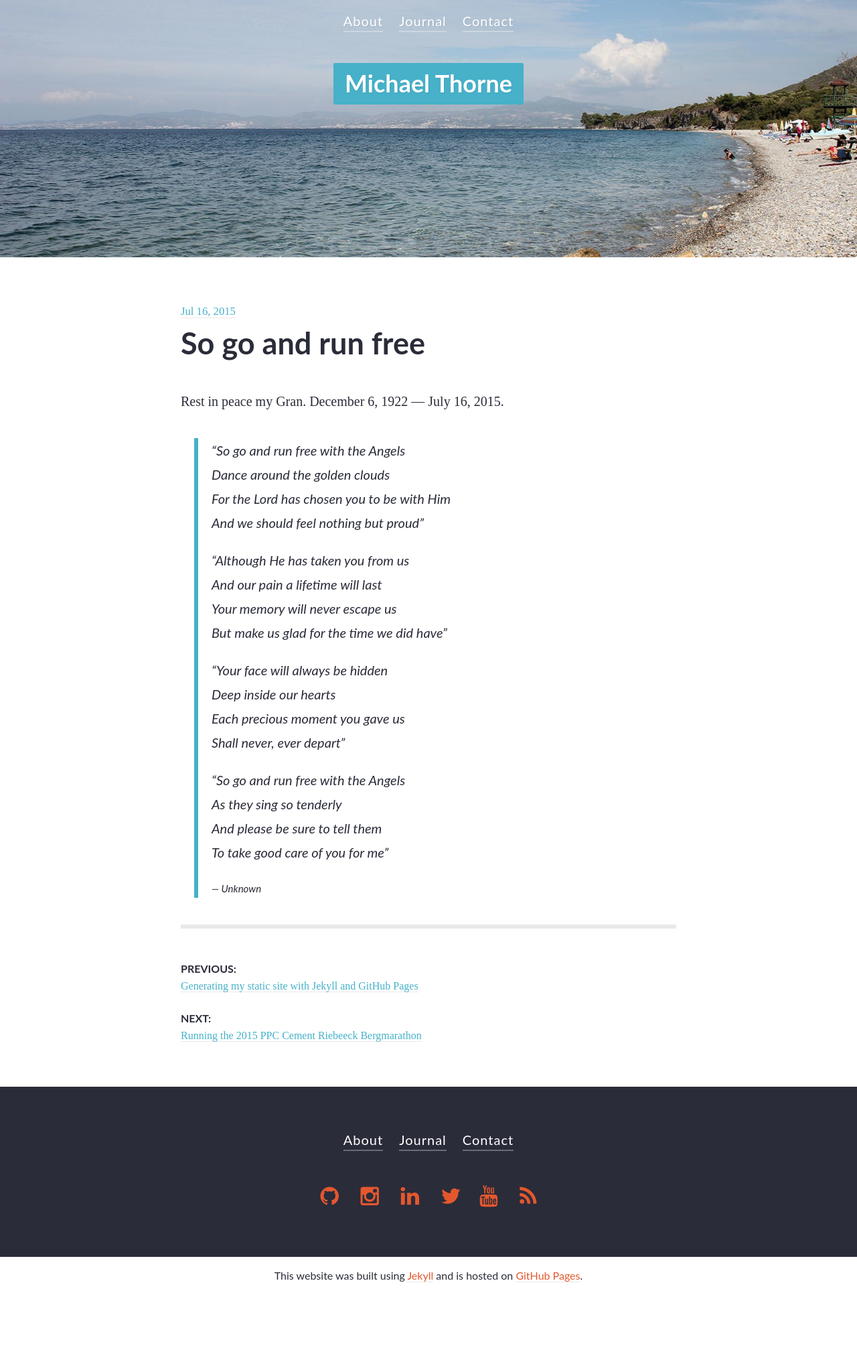
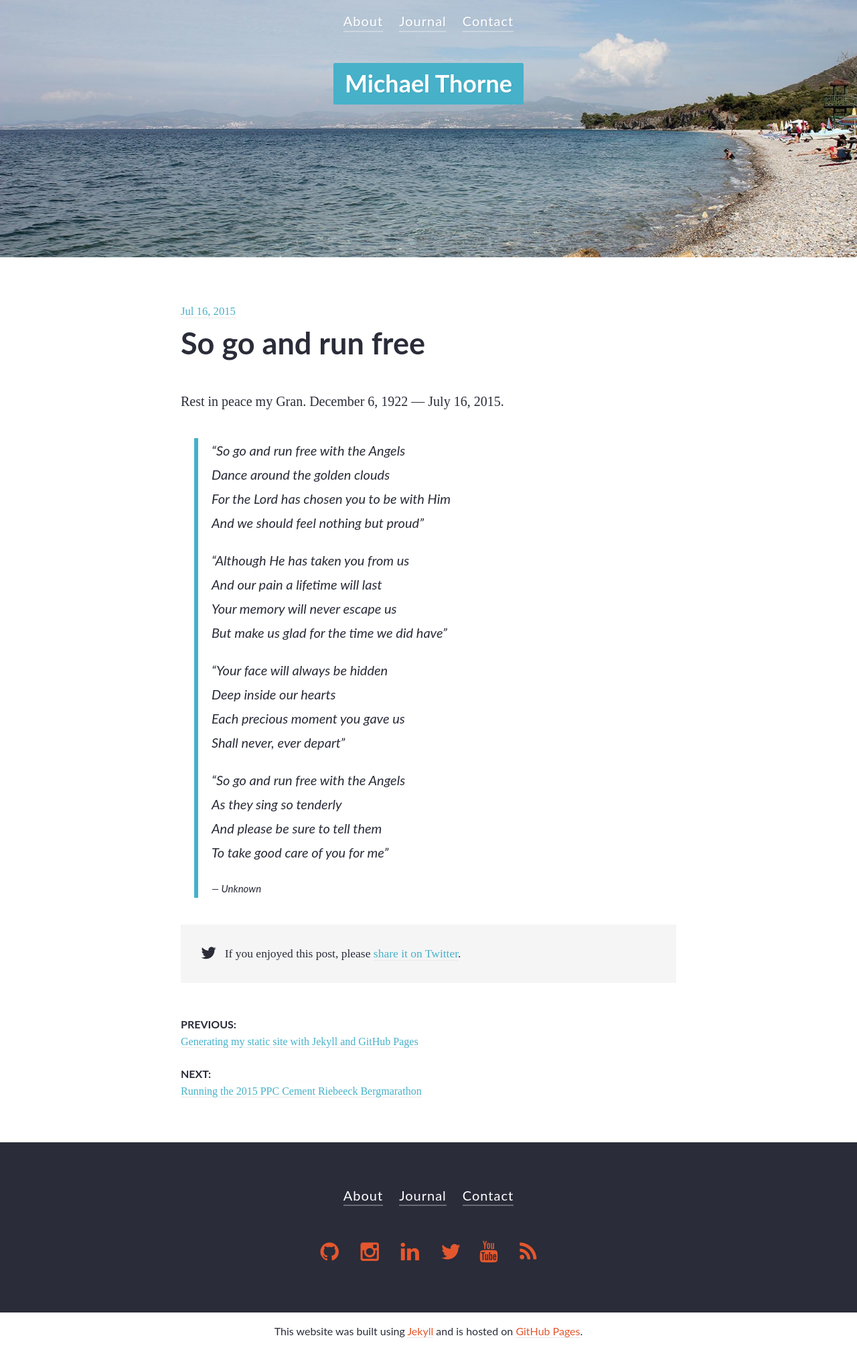
Before and after one commit to michaelthorne/michaelthorne.github.io, a Jekyll site: the page built from _posts/2015-07-16-so-go-and-run-free.md, in a window 1280 px wide. Shown: the whole page at 67% size. Built offline with Jekyll 4.4.1, drawn with Linux system fonts in a browser that asks for light colours; some web fonts are replaced; before the commit the page ends 1932 px from its top, so only the background shows below that.

Commit message:
Added share pattern

```diff
--- a/_layouts/post.html
+++ b/_layouts/post.html
@@ -12,6 +12,11 @@ layout: default
     <div itemprop="articleBody">
         {{ content }}
     </div>
+
+    <div class="share">
+        <span class="share__icon icon-twitter" aria-hidden="true"></span>
+        <p class="share__synopsis">If you enjoyed this post, please <a href="https://twitter.com/intent/tweet?text={{ page.title | uri_escape }}&amp;url={{ site.url }}{{ page.url }}&amp;via={{ site.profile_twitter }}" target="_blank">share it on Twitter</a>.</p>
+    </div>
 </article>
 
 <div class="pagination">
--- a/_sass/generic/variables.scss
+++ b/_sass/generic/variables.scss
@@ -47,9 +47,10 @@ $color-orange: #e4572e;
  * Grayscale
  */
 
-$color-black:  #2a2c39;
-$color-silver: #e9e9eb;
-$color-white:  #fff;
+$color-black:      #2a2c39;
+$color-silver:     #e9e9eb;
+$color-white-dark: #f5f5f5;
+$color-white:      #fff;
 
 
 
--- a/_sass/objects/pagination.scss
+++ b/_sass/objects/pagination.scss
@@ -3,8 +3,6 @@
 \* -------------------------------------------------------------------------- */
 
 .pagination {
-    border-top: 6px $color-silver solid;
-    padding-top: 3em;
 
     /**
      * Label
--- /dev/null
+++ b/_sass/objects/share.scss
@@ -0,0 +1,39 @@
+/* -------------------------------------------------------------------------- *\
+   #SHARE
+\* -------------------------------------------------------------------------- */
+
+.share {
+    background-color: $color-white-dark;
+    margin-top: 2em;
+    margin-bottom: 2.5em;
+    padding: 1.5em;
+
+    /**
+     * Icon
+     */
+
+    .share__icon {
+        float: left;
+        font-size: 1.25em; /* 18 / 16 */
+        margin-right: 0.5em;
+    }
+
+    /**
+     * Synopsis
+     */
+
+    .share__synopsis {
+        font-size: 0.875em; /* 14 / 16 */
+        margin-top: 0;
+        margin-bottom: 0;
+
+        a {
+            color: $color-blue;
+
+            &:focus,
+            &:hover {
+                border-bottom-color: $color-blue;
+            }
+        }
+    }
+}
--- a/assets/css/style.scss
+++ b/assets/css/style.scss
@@ -71,6 +71,7 @@ sitemap:
 @import "objects/article";
 @import "objects/button";
 @import "objects/post";
+@import "objects/share";
 @import "objects/pagination";
 @import "objects/footer";
 @import "objects/social";
```
